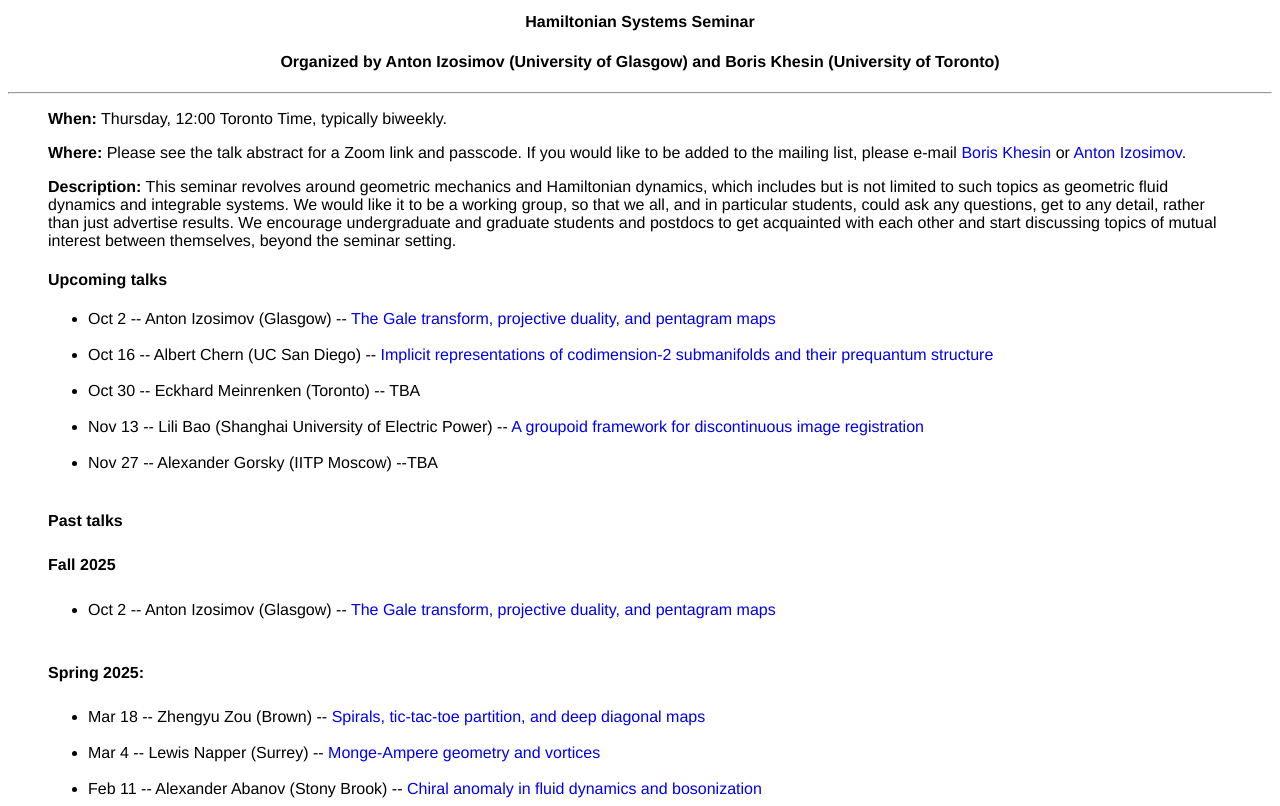
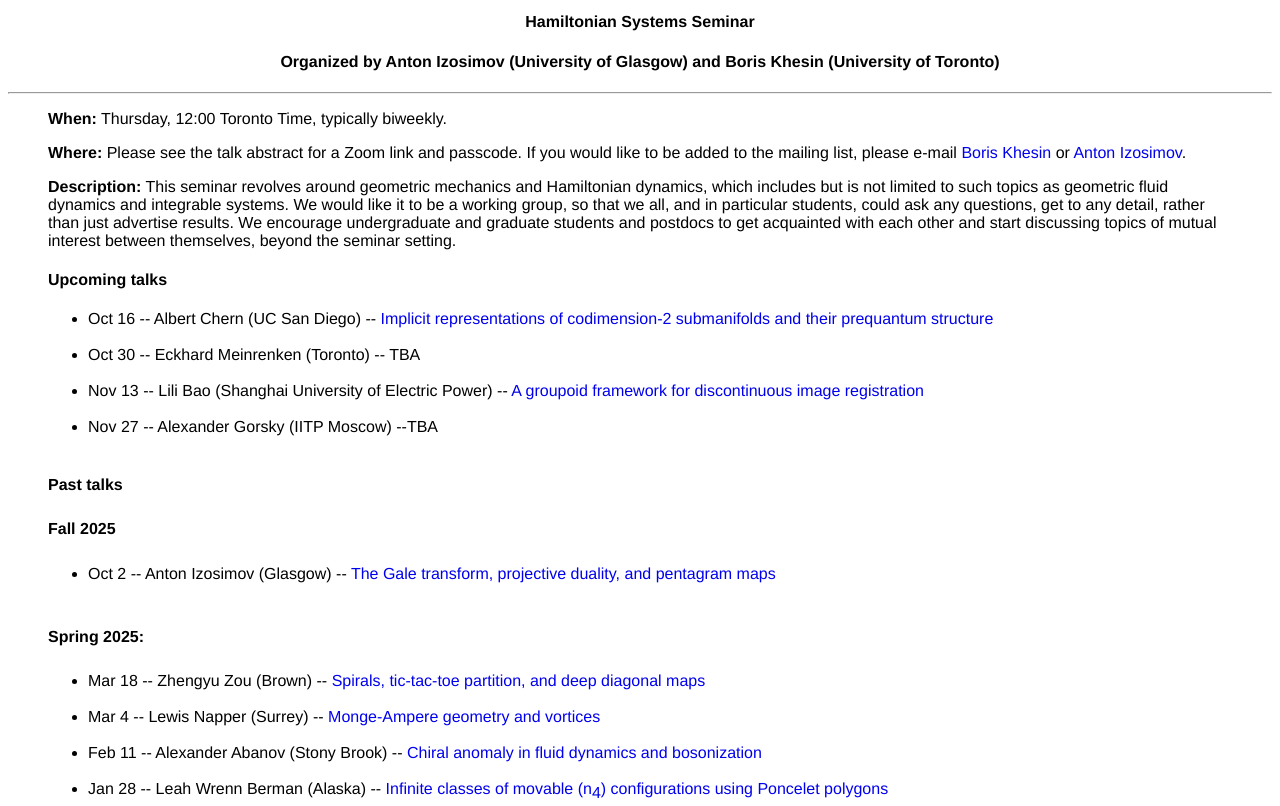
Before and after one commit to aizosimov/aizosimov.github.io, a plain HTML site: page hamsem.html in a window 1280 px wide. Shown: the top 806 px of the page. Drawn offline with Linux system fonts and the light colour scheme.

Commit message:
Update hamsem.html

```diff
--- a/hamsem.html
+++ b/hamsem.html
@@ -86,7 +86,7 @@ beyond the seminar setting.
 
 
      <ul>
-  <li> Oct 2 -- Anton Izosimov (Glasgow) -- <a href = "https://seminars.math.toronto.edu/pages/seminars?case=view_talk&talk_id=1759420800-1758720435-766">The Gale transform, projective duality, and pentagram maps</a></li></br>
+
  <li> Oct 16 -- Albert Chern (UC San Diego) -- <a href = "https://arxiv.org/abs/2507.11727">Implicit representations of codimension-2 submanifolds and their prequantum structure</a></li></br>
  <li> Oct 30 -- Eckhard Meinrenken (Toronto) -- TBA</li></br>
  <li> Nov 13 -- Lili Bao (Shanghai University of Electric Power) -- <a href = "https://seminars.math.toronto.edu/pages/seminars?case=view_talk&talk_id=1763053200-1758661338-504">A groupoid framework for discontinuous image registration</a></li></br>
```
